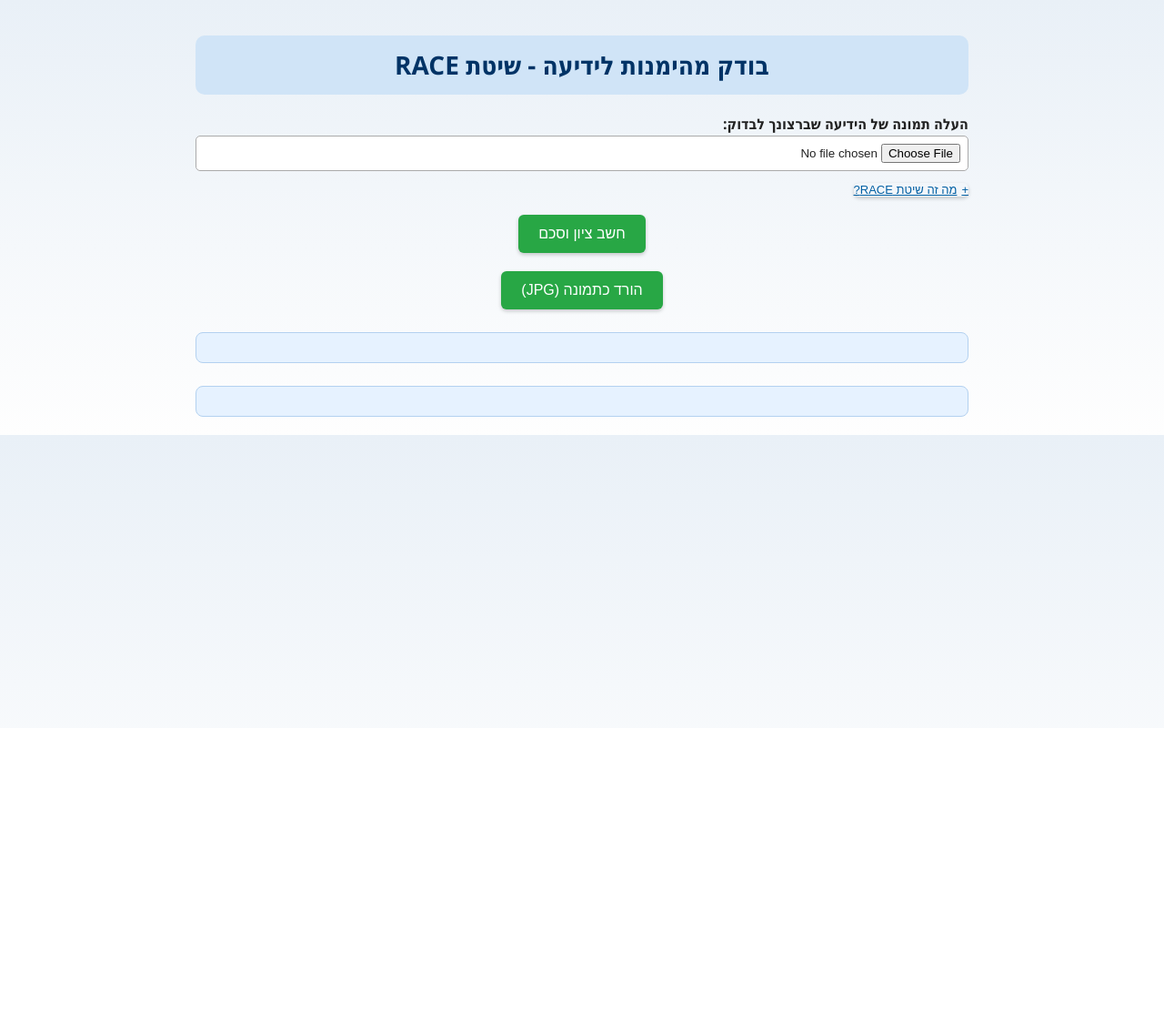
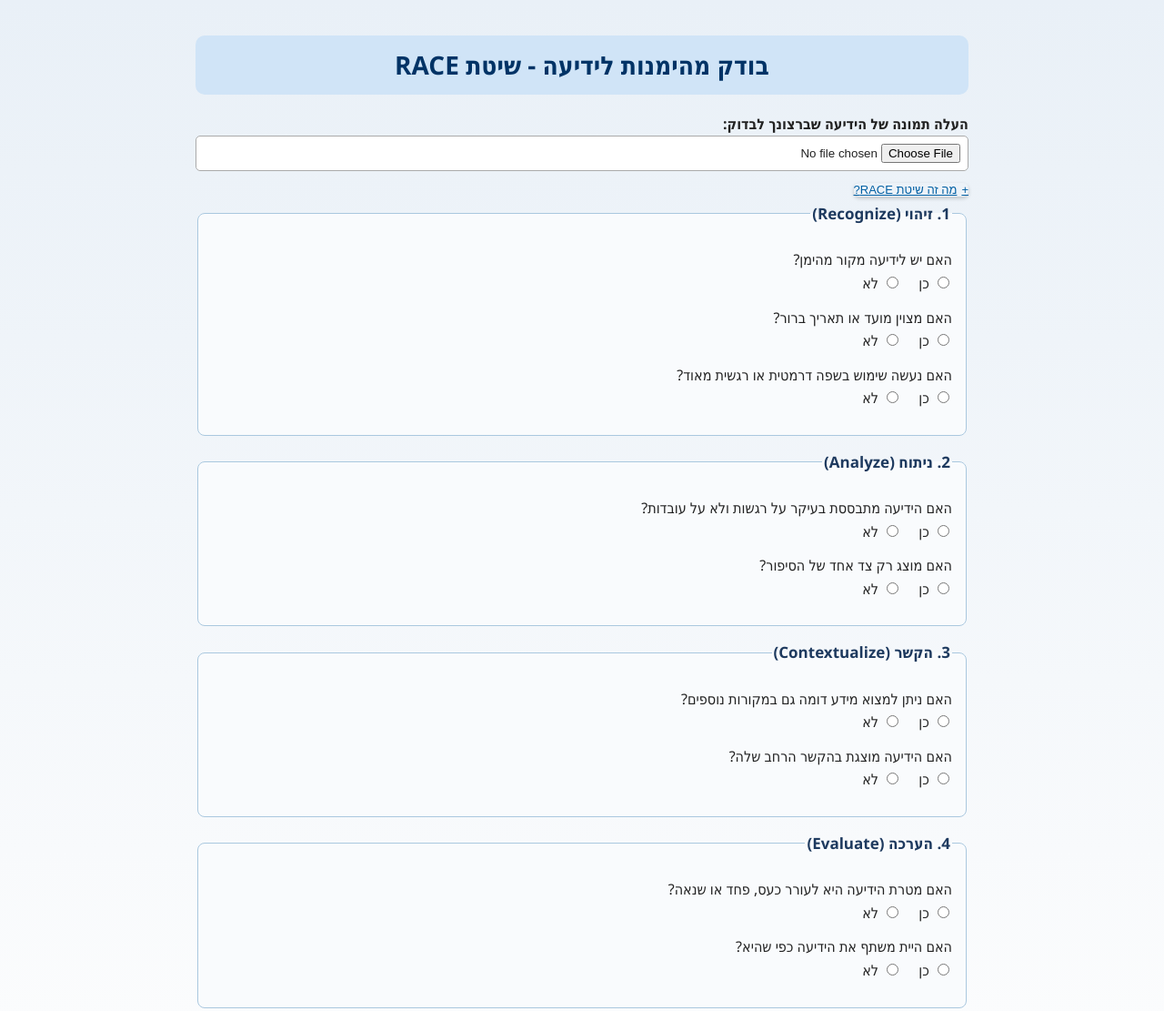
Before and after one commit to gil1feldman/race_model, a plain HTML site: page index.html in a window 1280 px wide. Shown: the top 1111 px of the page at 91% size. Before the commit the page ends 800 px from the top, so only its background shows below. Drawn offline with Linux system fonts and the light colour scheme.

Commit message:
Update index.html

```diff
--- a/index.html
+++ b/index.html
@@ -157,18 +157,64 @@
   </ul>
 </div>
 
-<!-- טופס השאלון -->
 <form id="raceForm">
-  <!-- כל fieldset כרגיל... -->
-  <!-- ... -->
+  <fieldset>
+    <legend>1. זיהוי (Recognize)</legend>
+    <div class="question">האם יש לידיעה מקור מהימן?<br>
+      <label><input type="radio" name="recognize1" value="2"> כן</label>
+      <label><input type="radio" name="recognize1" value="0"> לא</label>
+    </div>
+    <div class="question">האם מצוין מועד או תאריך ברור?<br>
+      <label><input type="radio" name="recognize2" value="2"> כן</label>
+      <label><input type="radio" name="recognize2" value="0"> לא</label>
+    </div>
+    <div class="question">האם נעשה שימוש בשפה דרמטית או רגשית מאוד?<br>
+      <label><input type="radio" name="recognize3" value="0"> כן</label>
+      <label><input type="radio" name="recognize3" value="2"> לא</label>
+    </div>
+  </fieldset>
+
+  <fieldset>
+    <legend>2. ניתוח (Analyze)</legend>
+    <div class="question">האם הידיעה מתבססת בעיקר על רגשות ולא על עובדות?<br>
+      <label><input type="radio" name="analyze1" value="0"> כן</label>
+      <label><input type="radio" name="analyze1" value="2"> לא</label>
+    </div>
+    <div class="question">האם מוצג רק צד אחד של הסיפור?<br>
+      <label><input type="radio" name="analyze2" value="0"> כן</label>
+      <label><input type="radio" name="analyze2" value="2"> לא</label>
+    </div>
+  </fieldset>
+
+  <fieldset>
+    <legend>3. הקשר (Contextualize)</legend>
+    <div class="question">האם ניתן למצוא מידע דומה גם במקורות נוספים?<br>
+      <label><input type="radio" name="context1" value="2"> כן</label>
+      <label><input type="radio" name="context1" value="0"> לא</label>
+    </div>
+    <div class="question">האם הידיעה מוצגת בהקשר הרחב שלה?<br>
+      <label><input type="radio" name="context2" value="2"> כן</label>
+      <label><input type="radio" name="context2" value="0"> לא</label>
+    </div>
+  </fieldset>
+
+  <fieldset>
+    <legend>4. הערכה (Evaluate)</legend>
+    <div class="question">האם מטרת הידיעה היא לעורר כעס, פחד או שנאה?<br>
+      <label><input type="radio" name="evaluate1" value="0"> כן</label>
+      <label><input type="radio" name="evaluate1" value="2"> לא</label>
+    </div>
+    <div class="question">האם היית משתף את הידיעה כפי שהיא?<br>
+      <label><input type="radio" name="evaluate2" value="2"> כן</label>
+      <label><input type="radio" name="evaluate2" value="0"> לא</label>
+    </div>
+  </fieldset>
+
   <button type="button" onclick="calculateAndSummarize()">חשב ציון וסכם</button>
-  <button type="button" onclick="downloadAsImage()">הורד כתמונה (JPG)</button>
 </form>
 
 <div class="result" id="result"></div>
 <div class="result" id="summaryResult"></div>
-
-<canvas id="summaryCanvas" style="display:none;"></canvas>
 
 <script>
   function toggleExplanation() {
@@ -181,6 +227,7 @@ function toggleExplanation() {
   document.getElementById("imageUpload").addEventListener("change", function(event) {
     const file = event.target.files[0];
     const preview = document.getElementById("previewImage");
+
     if (file && file.type.startsWith("image/")) {
       const reader = new FileReader();
       reader.onload = function(e) {
@@ -195,75 +242,53 @@ document.getElementById("imageUpload").addEventListener("change", function(event
   });
 
   function calculateAndSummarize() {
-  // החישוב הרגיל של ציון + הסיכום המילולי
-  // ... [כפי שהוגדר קודם, כולל summaryResult]
+    const radios = document.querySelectorAll('input[type="radio"]:checked');
+    let score = 0;
+    radios.forEach(rb => score += parseInt(rb.value));
+    const percent = Math.round((score / 18) * 100);
+    let verdict = '';
+    if (percent >= 80) verdict = '✅ מהימן מאוד';
+    else if (percent >= 60) verdict = '🟡 מהימן חלקית';
+    else if (percent >= 40) verdict = '🟠 חשוד';
+    else verdict = '🔴 תוכן מניפולטיבי';
+    document.getElementById('result').innerText = `ציון: ${percent}% מהימנות\nהערכה: ${verdict}`;
+
+    const questions = [
+      { name: 'recognize1', pos: 'קיים מקור מהימן', neg: 'לא קיים מקור מהימן' },
+      { name: 'recognize2', pos: 'קיים מועד או תאריך ברור', neg: 'אין מועד או תאריך ברור' },
+      { name: 'recognize3', pos: 'השפה ניטרלית', neg: 'השפה דרמטית או רגשית' },
+      { name: 'analyze1', pos: 'הידיעה מבוססת על עובדות', neg: 'הידיעה מבוססת על רגשות' },
+      { name: 'analyze2', pos: 'מוצגים כמה צדדים של הסיפור', neg: 'מוצג רק צד אחד של הסיפור' },
+      { name: 'context1', pos: 'יש מידע דומה במקורות נוספים', neg: 'אין מידע דומה במקורות נוספים' },
+      { name: 'context2', pos: 'ההקשר הרחב של הידיעה ברור', neg: 'הידיעה חסרת הקשר רחב' },
+      { name: 'evaluate1', pos: 'הידיעה אינה מכוונת לעורר רגשות שליליים', neg: 'הידיעה מכוונת לעורר כעס, פחד או שנאה' },
+      { name: 'evaluate2', pos: 'המשיב היה משתף את הידיעה', neg: 'המשיב לא היה משתף את הידיעה' }
+    ];
+
+    let positives = [], negatives = [];
+
+    questions.forEach(q => {
+      const selected = document.querySelector(`input[name="${q.name}"]:checked`);
+      if (selected) {
+        selected.value === "2" ? positives.push(q.pos) : negatives.push(q.neg);
+      }
+    });
+
+    let output = "";
+
+    if (positives.length > 0) {
+      output += "✅ היבטים המחזקים את מהימנות הידיעה:\n- " + positives.join("\n- ") + "\n";
     }
 
-function downloadAsImage() {
-  const canvas = document.getElementById("summaryCanvas");
-  const ctx = canvas.getContext("2d");
-  const imageInput = document.getElementById("imageUpload");
-  const positives = document.getElementById('summaryResult').innerText.match(/\u2705.*?\n([\s\S]*?)(\n\u26A0|$)/);
-  const negatives = document.getElementById('summaryResult').innerText.match(/\u26A0.*?\n([\s\S]*)/);
-  const posLines = positives ? positives[1].trim().split("\n") : [];
-  const negLines = negatives ? negatives[1].trim().split("\n") : [];
-  const title = "סיכום הידיעה - על פי שיטת RACE";
-  const padding = 20;
-  const lineHeight = 30;
-  const image = new Image();
-  const reader = new FileReader();
-  const file = imageInput.files[0];
-  if (!file) {
-    alert("לא נבחרה תמונה.");
-    return;
+    if (negatives.length > 0) {
+      output += "\n⚠️ היבטים המחלישים את מהימנות הידיעה:\n- " + negatives.join("\n- ");
     }
-  reader.onload = function(e) {
-    image.onload = function() {
-      const textLines = posLines.length + negLines.length;
-      const textHeight = (textLines + 5) * lineHeight;
-      const imageHeight = image.height * Math.min(700 / image.width, 1);
-      const canvasHeight = padding * 3 + textHeight + imageHeight;
-      const canvasWidth = 800;
-      canvas.width = canvasWidth;
-      canvas.height = canvasHeight;
-      ctx.fillStyle = "#ffffff";
-      ctx.fillRect(0, 0, canvas.width, canvas.height);
-      ctx.fillStyle = "#003366";
-      ctx.font = "bold 24px Arial";
-      ctx.fillText(title, padding, padding + 10);
-      let y = padding + 50;
-      ctx.font = "18px Arial";
-      if (posLines.length) {
-        ctx.fillStyle = "green";
-        ctx.fillText("✅ נקודות המחזקות מהימנות:", padding, y);
-        y += lineHeight;
-        posLines.forEach(line => {
-          ctx.fillText("- " + line.replace("- ", ""), padding + 10, y);
-          y += lineHeight;
-        });
+
+    if (!output) {
+      output = "לא נבחרו מספיק תשובות ליצירת סיכום.";
     }
-      if (negLines.length) {
-        ctx.fillStyle = "#cc6600";
-        y += 10;
-        ctx.fillText("⚠️ נקודות שמחלישות מהימנות:", padding, y);
-        y += lineHeight;
-        negLines.forEach(line => {
-          ctx.fillText("- " + line.replace("- ", ""), padding + 10, y);
-          y += lineHeight;
-        });
-      }
-      y += 10;
-      const imageWidth = Math.min(700, image.width);
-      const ratio = imageWidth / image.width;
-      ctx.drawImage(image, padding, y, image.width * ratio, image.height * ratio);
-      const link = document.createElement('a');
-      link.download = "race_summary.jpg";
-      link.href = canvas.toDataURL("image/jpeg");
-      link.click();
-    };
-    image.src = e.target.result;
-  };
-  reader.readAsDataURL(file);
+
+    document.getElementById('summaryResult').innerText = output;
   }
 </script>
 
```
Lines whose indentation alone changed are shown as unchanged.
